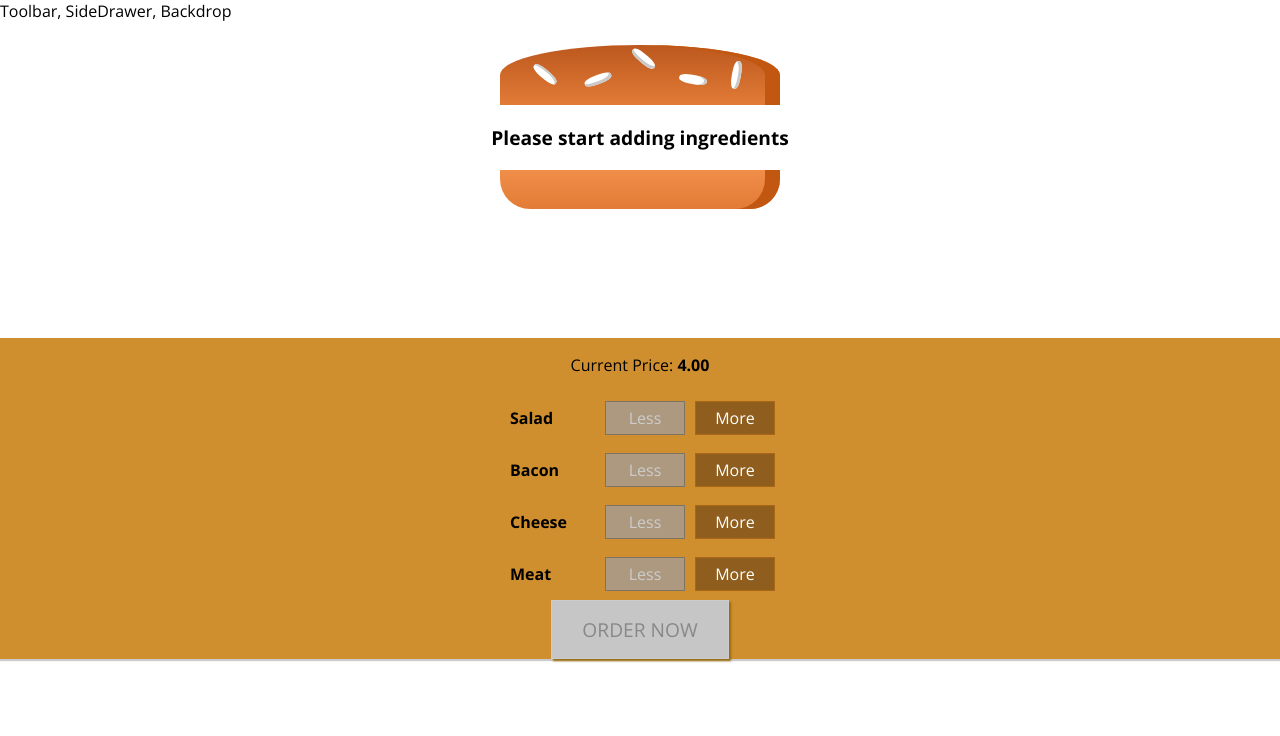
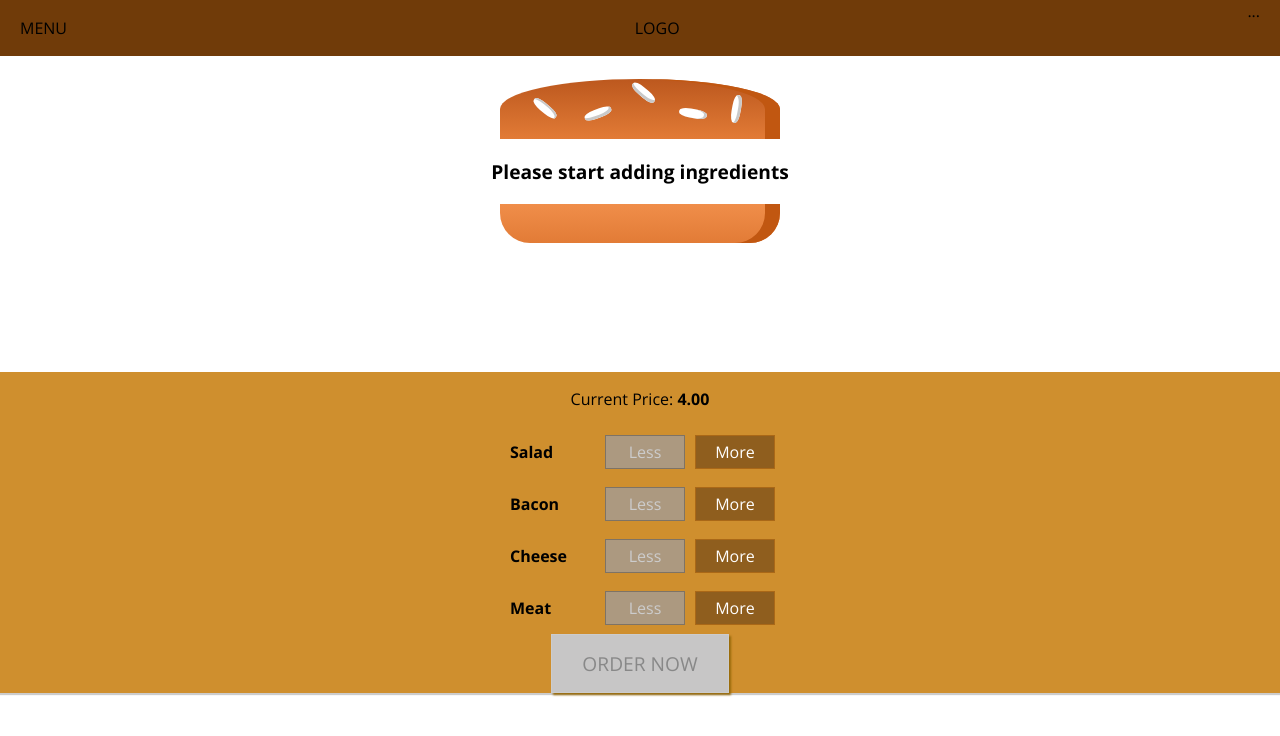
Before and after one commit to pushembekar/burger-builder, a React app: page / in a window 1280 px wide. Shown: the top 736 px of the page. Built offline with nearby package versions, Linux system fonts and the light colour scheme.

Commit message:
Started the toolbar component

```diff
--- a/src/components/Layout/Layout.js
+++ b/src/components/Layout/Layout.js
@@ -1,11 +1,13 @@
 import React from 'react';
 
 import Auxilary from '../../hoc/Auxilary';
+import Toolbar from '../Navigation/Toolbar/Toolbar'
+
 import classes from './Layout.module.css';
 
 const layout = (props) => (
     <Auxilary>
-        <div>Toolbar, SideDrawer, Backdrop</div>
+        <Toolbar />
         <main className={ classes.Content }>
             {props.children}
         </main>
--- a/src/components/Layout/Layout.module.css
+++ b/src/components/Layout/Layout.module.css
@@ -1,3 +1,3 @@
 .Content {
-    margin-top:16px;
+    margin-top:72px;
 }
--- /dev/null
+++ b/src/components/Navigation/Toolbar/Toolbar.js
@@ -0,0 +1,15 @@
+import React from 'react';
+
+import classes from './Toolbar.module.css';
+
+const toolbar = (props) => (
+    <header className={classes.Toolbar}>
+        <div>MENU</div>
+        <div>LOGO</div>
+        <nav>
+            ...
+        </nav>
+    </header>
+);
+
+export default toolbar;
--- /dev/null
+++ b/src/components/Navigation/Toolbar/Toolbar.module.css
@@ -0,0 +1,18 @@
+.Toolbar {
+    height: 56px;
+    width: 100%;
+    position:fixed;
+    top: 0;
+    left: 0;
+    background-color: #703B09;
+    display: flex;
+    justify-content: space-between;
+    align-items: center;
+    padding: 0 20px;
+    box-sizing: border-box;
+    z-index: 90;
+}
+
+.Toolbar nav {
+    height: 100%;
+}
```
